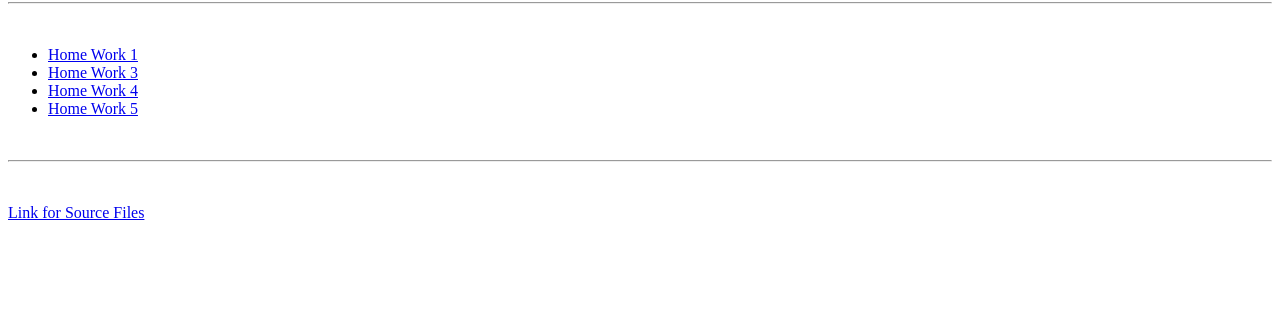
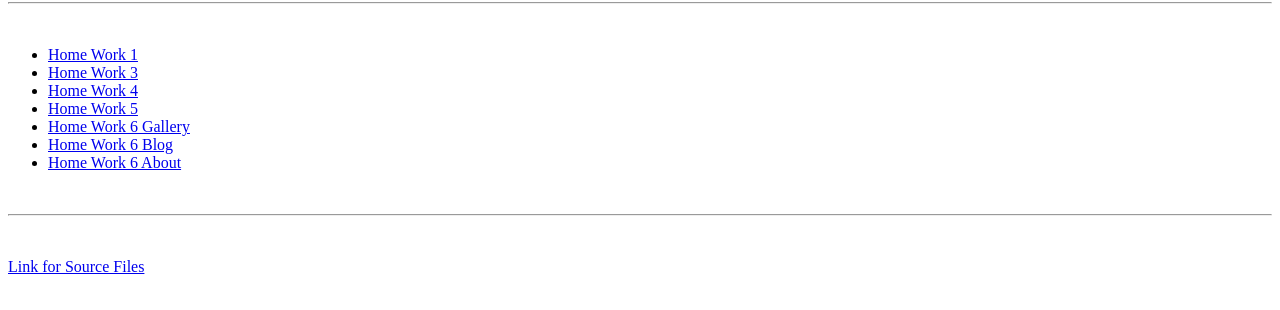
Before and after one commit to genyaonipko/fe-core-hw, a plain HTML site: page index.html in a window 1280 px wide. Shown: the part 78-388 px from the top of the page. Drawn offline with Linux system fonts and the light colour scheme.

Commit message:
commit 28

```diff
--- a/index.html
+++ b/index.html
@@ -16,6 +16,9 @@
         <li><a href="https://genyaonipko.github.io/fe-core-hw/Module_3/Module_3.html" target="_blank">Home Work 3</a></li>
         <li><a href="https://genyaonipko.github.io/fe-core-hw/Module_4/Module_4.html" target="_blank">Home Work 4</a></li>
         <li><a href="https://genyaonipko.github.io/fe-core-hw/Module_5/Module_5.html" target="_blank">Home Work 5</a></li>
+        <li><a href="https://genyaonipko.github.io/fe-core-hw/Module_6/Gallery/Module_6_Gallery" target="_blank">Home Work 6 Gallery</a></li>
+        <li><a href="https://genyaonipko.github.io/fe-core-hw/Module_6/Blog/Module_6_Blog" target="_blank">Home Work 6 Blog</a></li>
+        <li><a href="https://genyaonipko.github.io/fe-core-hw/Module_6/About/Module_6_About" target="_blank">Home Work 6 About</a></li>
     </ul>
     <br>
     <hr>
```
